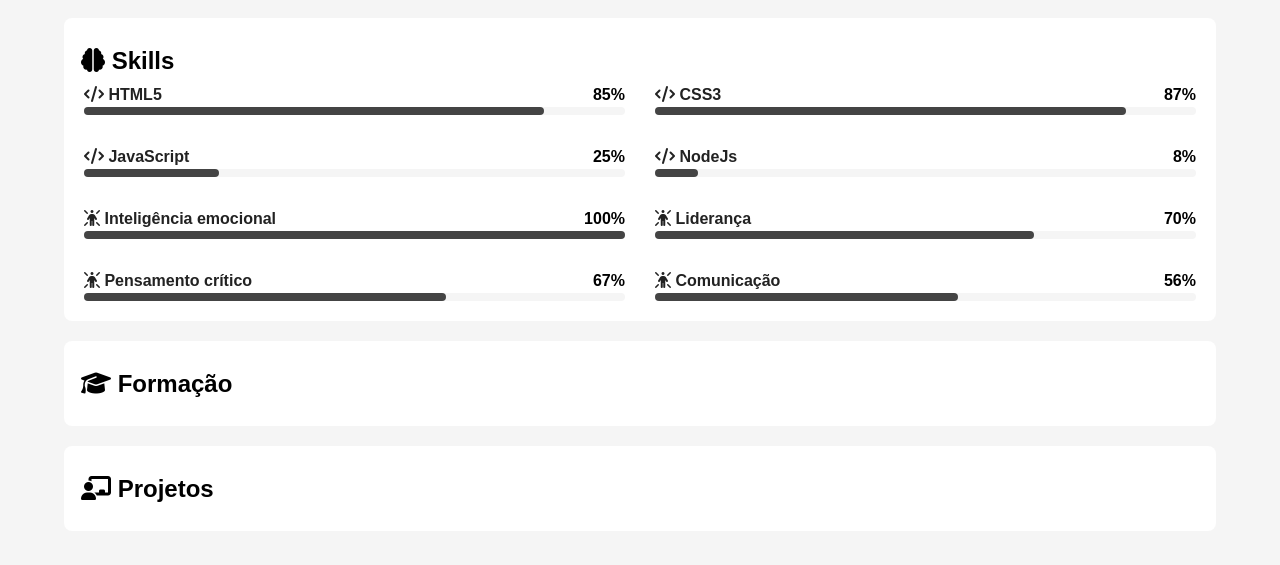
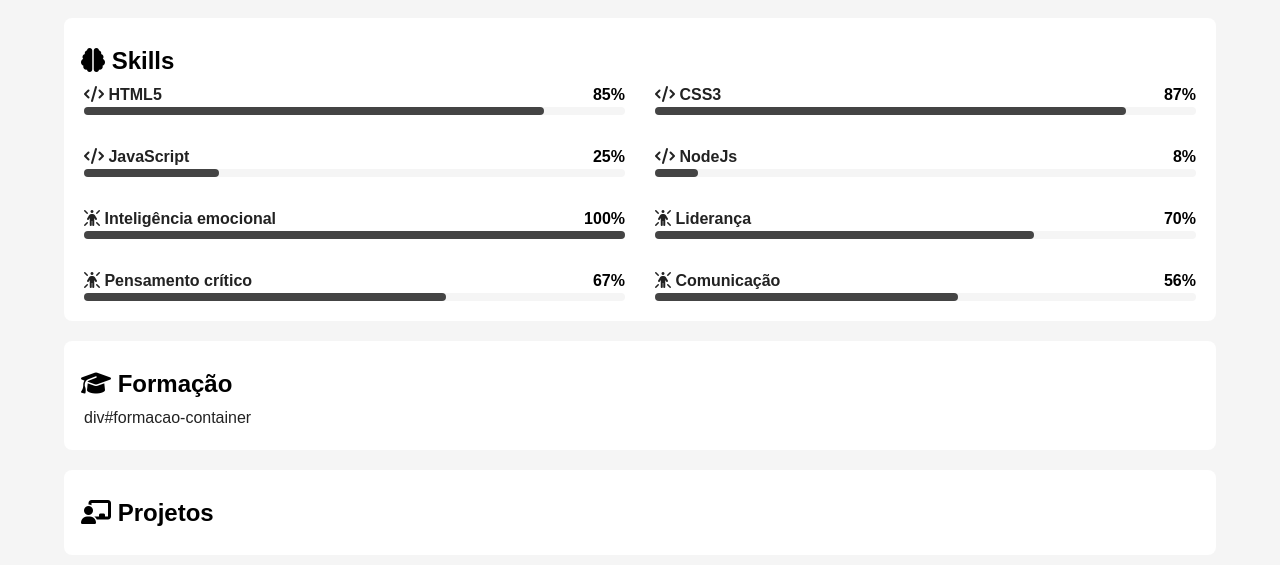
Before and after one commit to TWLMORFEU/projeto-portifolio, a plain HTML site: page index.html in a window 1280 px wide. Shown: the part 473-1038 px from the top of the page. Drawn offline with Linux system fonts and the light colour scheme.

```diff
--- a/index.html
+++ b/index.html
@@ -181,6 +181,9 @@
 
             <article id="formacao">
                 <h2><i class="fa-solid fa-graduation-cap"></i> Formação </i></h2>
+
+                div#formacao-container
+
             </article>
 
 
```
